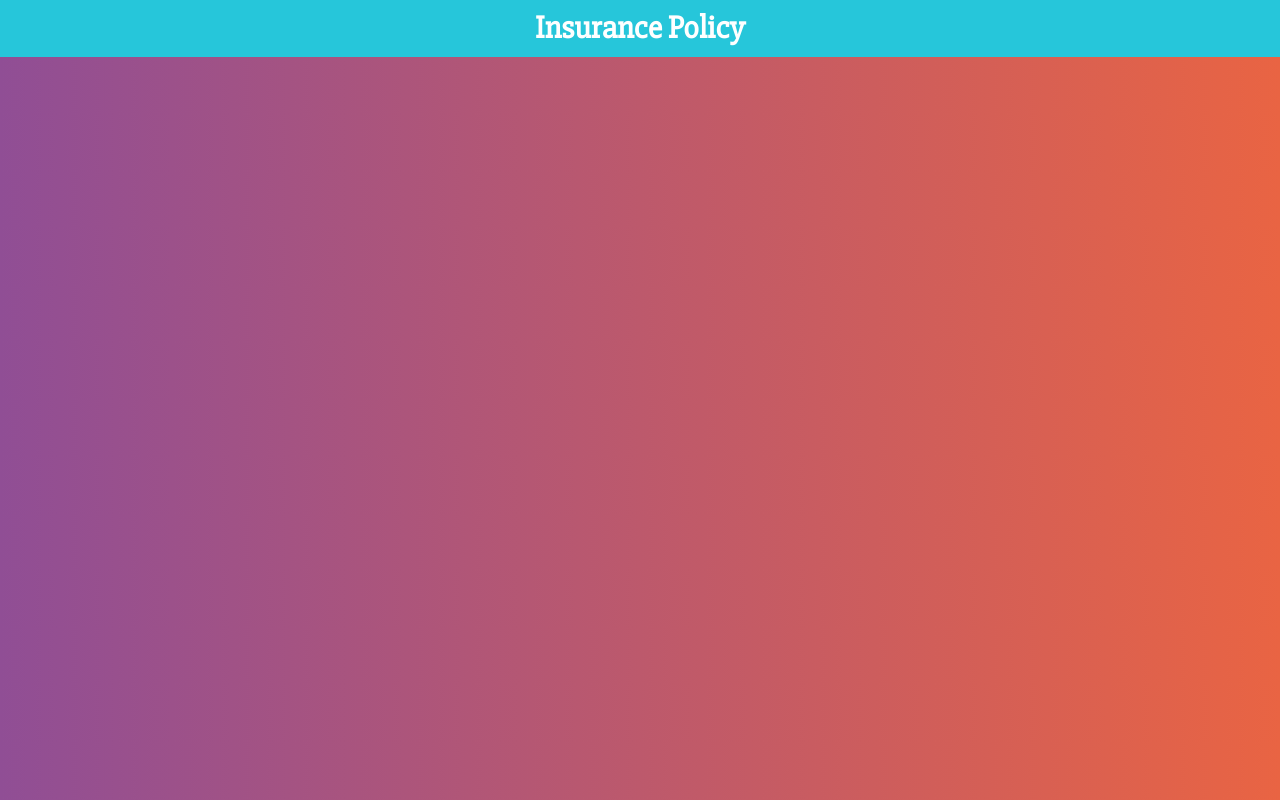
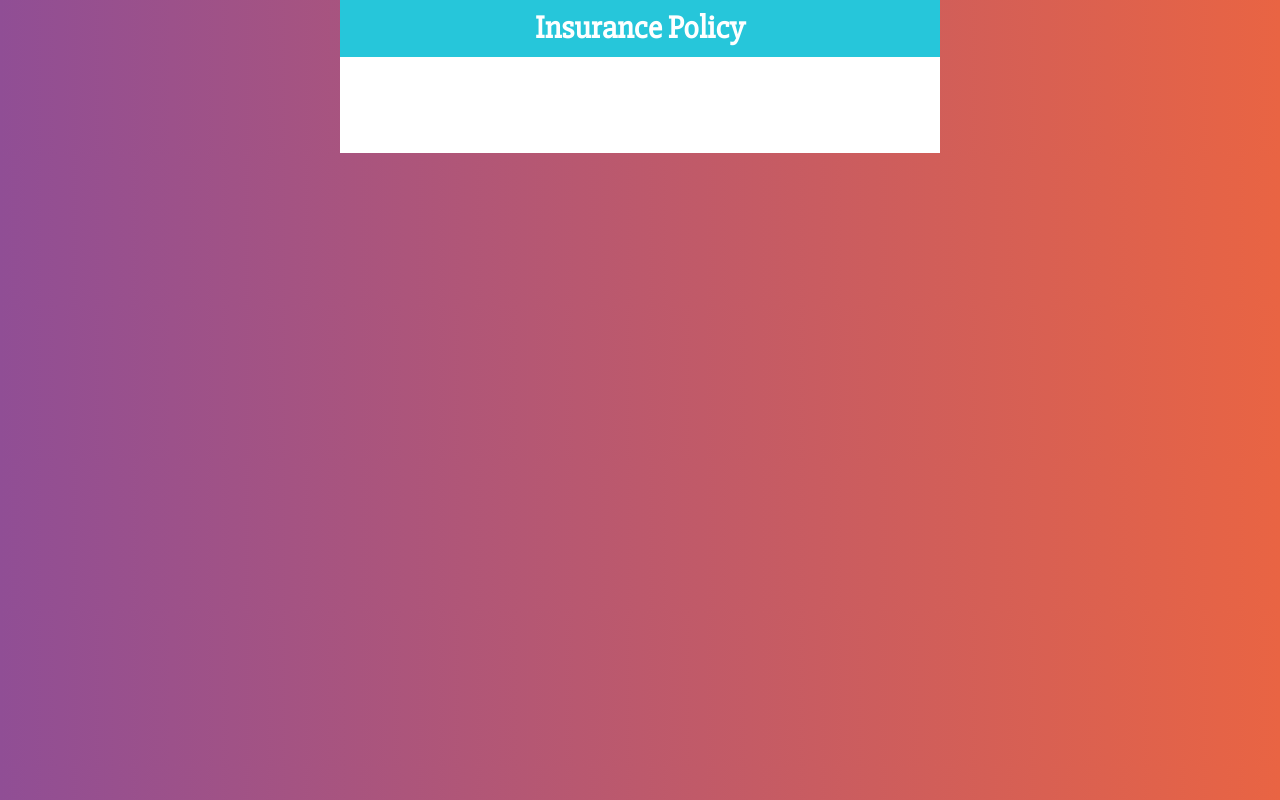
Before and after one commit to Alejoboga20/insurance-policy-poc, a React (Create React App) app: page / in a window 1280 px wide. Built offline with nearby package versions, Linux system fonts and the light colour scheme.

Commit message:
Creating containers

```diff
--- a/src/App.js
+++ b/src/App.js
@@ -1,10 +1,22 @@
+import styled from '@emotion/styled';
 import React from 'react';
 import { Header } from './components/Header';
 
+const Container = styled.div`
+  max-width: 600px;
+  margin: 0 auto;
+`;
+
+const FormContainer = styled.div`
+  background-color: #fff;
+  padding: 3rem;
+`;
+
 export const App = () => {
   return (
-    <div>
+    <Container>
       <Header title='Insurance Policy' />
-    </div>
+      <FormContainer></FormContainer>
+    </Container>
   );
 };
```
